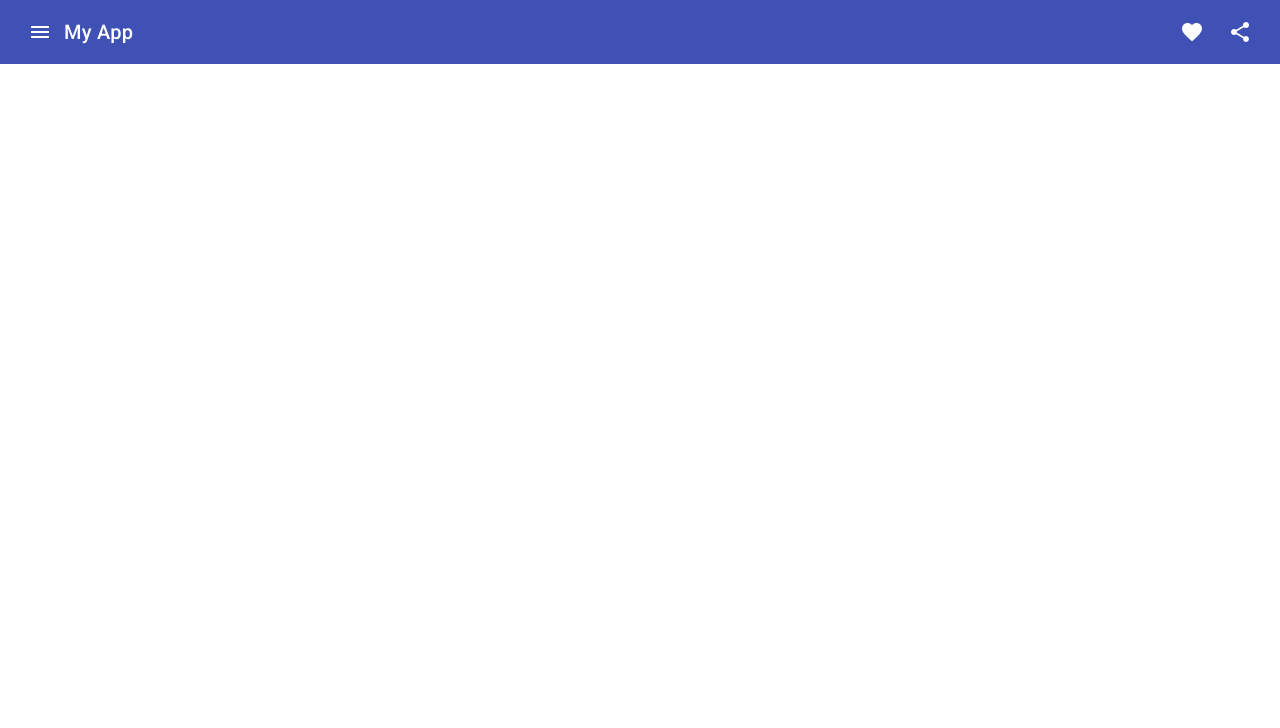
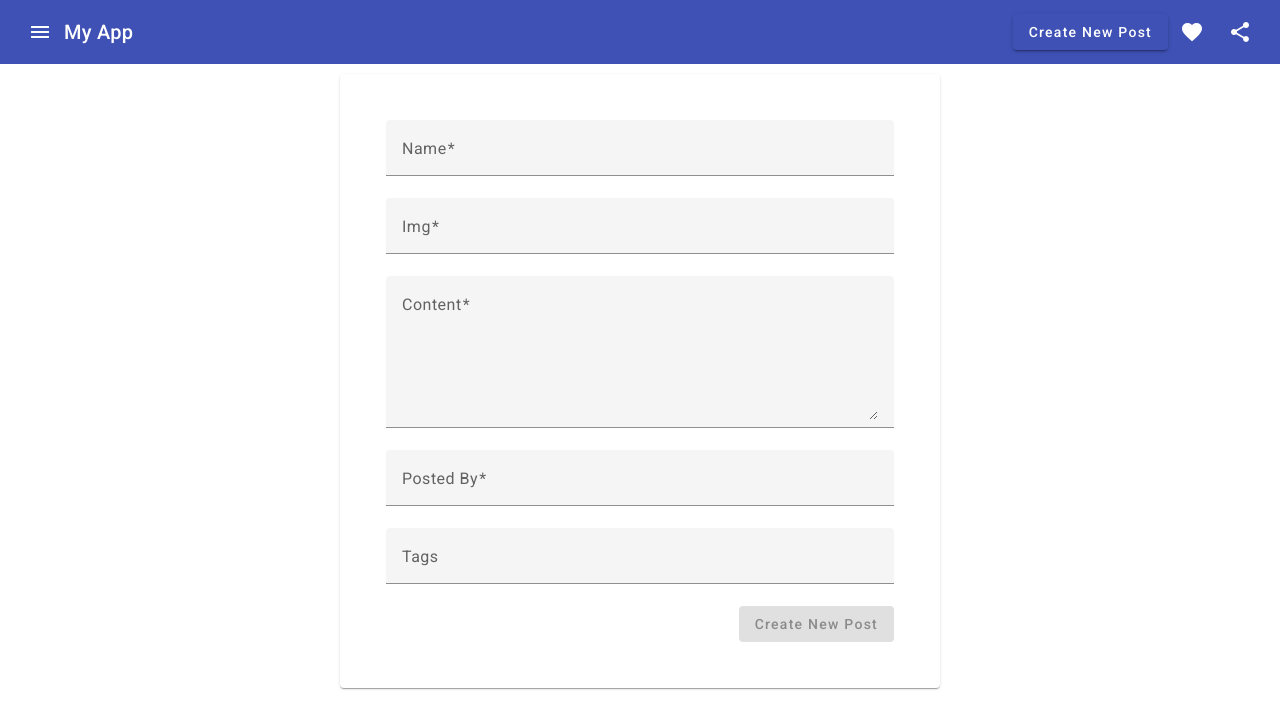
Before and after one commit to jain-18/Blog_App, an Angular app in the folder blogWeb/: page /create-post in a window 1280 px wide. Before the commit this address led to /. Shown: the top 728 px of the page. Built offline with nearby package versions, Linux system fonts and the light colour scheme.

Commit message:
add created form for input

```diff
--- a/blogWeb/src/app/app-routing.module.ts
+++ b/blogWeb/src/app/app-routing.module.ts
@@ -1,7 +1,10 @@
 import { NgModule } from '@angular/core';
 import { RouterModule, Routes } from '@angular/router';
+import { CreatePostComponent } from './pages/create-post/create-post.component';
 
-const routes: Routes = [];
+const routes: Routes = [
+  {path:'create-post',component:CreatePostComponent}
+];
 
 @NgModule({
   imports: [RouterModule.forRoot(routes)],
--- a/blogWeb/src/app/app.component.html
+++ b/blogWeb/src/app/app.component.html
@@ -4,6 +4,9 @@
   </button>
   <span>My App</span>
   <span class="example-spacer"></span>
+
+  <button mat-raised-button color="primary" routerLink="/create-post">Create New Post</button>
+
   <button mat-icon-button class="example-icon favorite-icon" aria-label="Example icon-button with heart icon">
     <mat-icon>favorite</mat-icon>
   </button>
@@ -11,3 +14,5 @@
     <mat-icon>share</mat-icon>
   </button>
 </mat-toolbar>
+
+<router-outlet></router-outlet>
--- a/blogWeb/src/app/app.module.ts
+++ b/blogWeb/src/app/app.module.ts
@@ -7,10 +7,12 @@ import { provideAnimationsAsync } from '@angular/platform-browser/animations/asy
 import {AngularMaterialModule} from "./AngularMaterialModule";
 import {FormsModule, ReactiveFormsModule} from "@angular/forms";
 import {HttpClientModule} from "@angular/common/http";
+import { CreatePostComponent } from './pages/create-post/create-post.component';
 
 @NgModule({
   declarations: [
-    AppComponent
+    AppComponent,
+    CreatePostComponent
   ],
   imports: [
     BrowserModule,
--- /dev/null
+++ b/blogWeb/src/app/pages/create-post/create-post.component.css
@@ -0,0 +1,10 @@
+.center-card {
+    max-width: 600px; /* Adjust card width */
+    margin: auto;
+    margin-top: 10px; /* Adjust top margin */
+    padding: 30px;
+  }
+
+  mat-form-field {
+    width: 100%;
+  }
--- /dev/null
+++ b/blogWeb/src/app/pages/create-post/create-post.component.html
@@ -0,0 +1,45 @@
+<mat-card class="center-card">
+    <mat-card-content>
+        <div>
+            <form [formGroup]="postForm">
+                <mat-form-field appearance="fill">
+                    <mat-label>Name</mat-label>
+                    <input matInput formControlName="name">
+                </mat-form-field>
+
+                <mat-form-field appearance="fill">
+                    <mat-label>Img</mat-label>
+                    <input matInput formControlName="img">
+                </mat-form-field>
+
+                <mat-form-field appearance="fill">
+                    <mat-label>Content</mat-label>
+                    <textarea matInput rows="5" formControlName="content"></textarea>
+                </mat-form-field>
+
+                <mat-form-field appearance="fill">
+                    <mat-label>Posted By</mat-label>
+                    <input matInput formControlName="postedBy">
+                </mat-form-field>
+
+                <mat-form-field appearance="fill">
+                    <mat-label>Tags</mat-label>
+                    <mat-chip-grid #chipGrid aria-label="Enter Tags">
+                        <mat-chip-row *ngFor="let tag of tags; let i = index" (removed)="remove(tag)">
+                            {{tag}}
+                            <button matChipRemove>
+                                <mat-icon>cancel</mat-icon>
+                            </button>
+                        </mat-chip-row>
+
+                        <input type="text" placeholder="New Tag.."
+                        [matChipInputFor]="chipGrid"
+                        (matChipInputTokenEnd)="add($event)">
+                    </mat-chip-grid>
+                </mat-form-field>
+
+                <button mat-raised-button color="primary" style="float: right;" [disabled]="!postForm.valid"> Create New Post</button>
+            </form>
+        </div>
+    </mat-card-content>
+</mat-card>
--- /dev/null
+++ b/blogWeb/src/app/pages/create-post/create-post.component.ts
@@ -0,0 +1,46 @@
+import { Component } from '@angular/core';
+import { Validators } from '@angular/forms';
+import { FormBuilder, FormGroup } from '@angular/forms';
+import { MatSnackBar } from '@angular/material/snack-bar';
+import { Router } from '@angular/router';
+
+@Component({
+  selector: 'app-create-post',
+  templateUrl: './create-post.component.html',
+  styleUrl: './create-post.component.css'
+})
+export class CreatePostComponent {
+
+
+  postForm !: FormGroup;
+  tags:string[] = [];
+
+  constructor(private fb : FormBuilder,
+    private router : Router,
+    private snackbar : MatSnackBar
+  ){}
+
+  ngOnInit(){
+    this.postForm = this.fb.group({
+      name : [null,Validators.required],
+      content : [null,[Validators.required,Validators.maxLength(500)]],
+      img : [null,Validators.required],
+      postedBy : [null,Validators.required]
+    })
+  }
+
+  add(event:any){
+    const value = (event.value || '').trim();
+    if (value) {
+      this.tags.push(value);
+    }
+
+    event.chipInput!.clear();
+  }
+  remove(tag:any){
+    const index = this.tags.indexOf(tag);
+    if(index >= 0){
+      this.tags.splice(index,1);
+    }
+  }
+}
--- a/blogWeb/tsconfig.json
+++ b/blogWeb/tsconfig.json
@@ -3,7 +3,7 @@
   "compileOnSave": false,
   "compilerOptions": {
     "outDir": "./dist/out-tsc",
-    "strict": true,
+    "strict": false,
     "noImplicitOverride": true,
     "noPropertyAccessFromIndexSignature": true,
     "noImplicitReturns": true,
```
Also changed, not shown: 1 other file (tests, documents, lock files or other folders).
